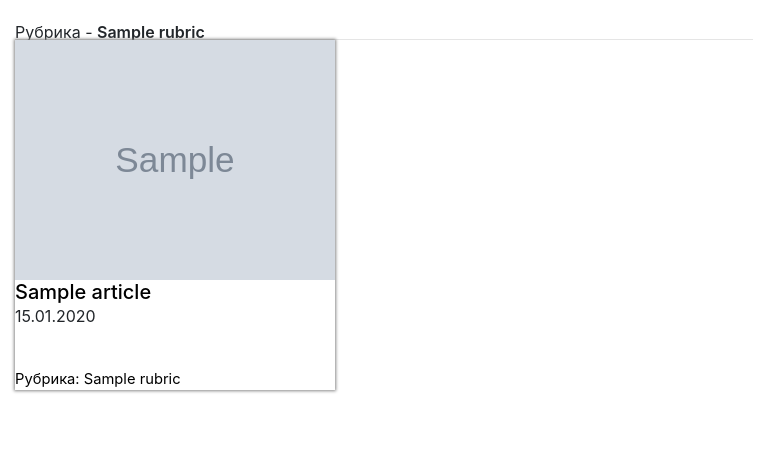
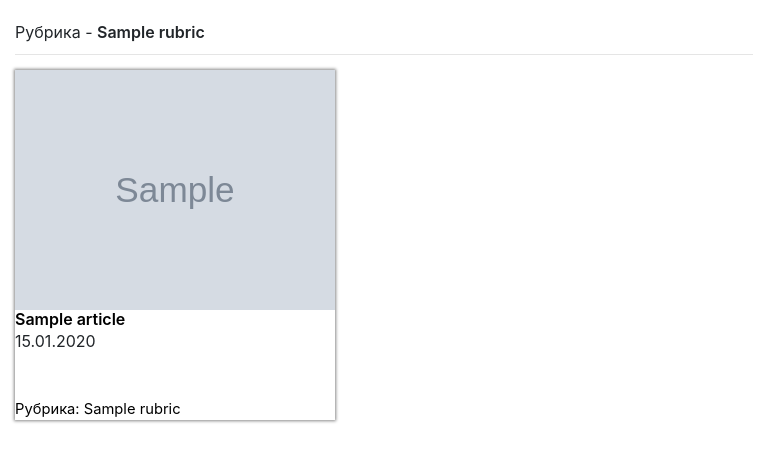
Before and after one commit to Y2Danil/tsoktest, a Django app: page /rubric/1/ in a window 768 px wide. Shown: the part 86-548 px from the top of the page. Run offline with Django 3.2, Linux system fonts and the light colour scheme; tables that the repository leaves empty hold one stand-in row (values such as "Sample post"); grey boxes marked "Sample" are stand-in pictures; some libraries are stand-ins or nearby versions.

Commit message:
думаю можно рассказать друзьям об этом сайте:)

```diff
--- a/Top/static/Top/style2.css
+++ b/Top/static/Top/style2.css
@@ -108,14 +108,14 @@ ul > li.admin {
 }
 
 .article_title {
-  font-size: 20px;
+  font-size: 16px;
+  font-weight: 600;
   color: #000;
   text-decoration: none !important;
   overflow: hidden;
   width: 100%;
   max-height: 51px;
   text-overflow: ellipsis;
-
 }
 
 .article_title:hover {
@@ -346,11 +346,11 @@ ul > li.admin {
 @media (max-width: 768px) {
   .Article {
     margin: auto;
-    height: 440px;
+    height: 460px;
     position: relative;
   }
   .Article img {
-    max-height: 330px;
+    max-height: 370px;
   }
   .nav_item-dropdown {
     margin-left: 0px !important;
@@ -359,7 +359,7 @@ ul > li.admin {
 
 @media (min-width: 768px) {
   .Article {
-    height: 500px;
+    height: 520px;
     position: relative;
   }
   .Article img {
@@ -398,6 +398,7 @@ ul > li.admin {
 @media (min-width: 992px) {
   .Article {
     height: 380px;
+    margin-bottom: 20px !important;
   }
   .Article img {
     max-height: 280px;
@@ -459,9 +460,6 @@ ul > li.admin {
 }
 
 @media (max-width: 1200px) {
-  .Article {
-    margin-bottom: 10px !important;
-  }
 }
 
 @media (min-width: 1200px) {
--- a/Top/templates/Top/by_rubric.html
+++ b/Top/templates/Top/by_rubric.html
@@ -9,14 +9,18 @@
     color: rgba(0, 255, 234, 0.733);
     text-align: center;
   }
+  .by_rubric_hr {
+    margin-top: 15px;
+    margin-bottom: 15px;
+  }
 </style>
 
   <p style='margin-bottom: -5px;'>Рубрика - <span style='font-weight: 600;'>{{ current_rubric }}</span></p>
-  <hr>
+  <hr class='by_rubric_hr'>
   <section class='row'>
   {% if Articles %}
     {% for Article in Articles %}
-            <article class='Article col-11 col-sm-11 col-md-5 col-lg-5 col-xl-3'>
+    <article class='Article col-8 col-sm-8 col-md-5 col-lg-5 col-xl-3'>
       <div clas='scale div_img pr-0'>
         <img src="{{ Article.image.url }}" alt="Картинка" class='article_img scale col-12 col-sm-12 col-md-12 col-lg-12 col-xl-12'>
       </div>
```
Lines whose indentation alone changed are shown as unchanged.
